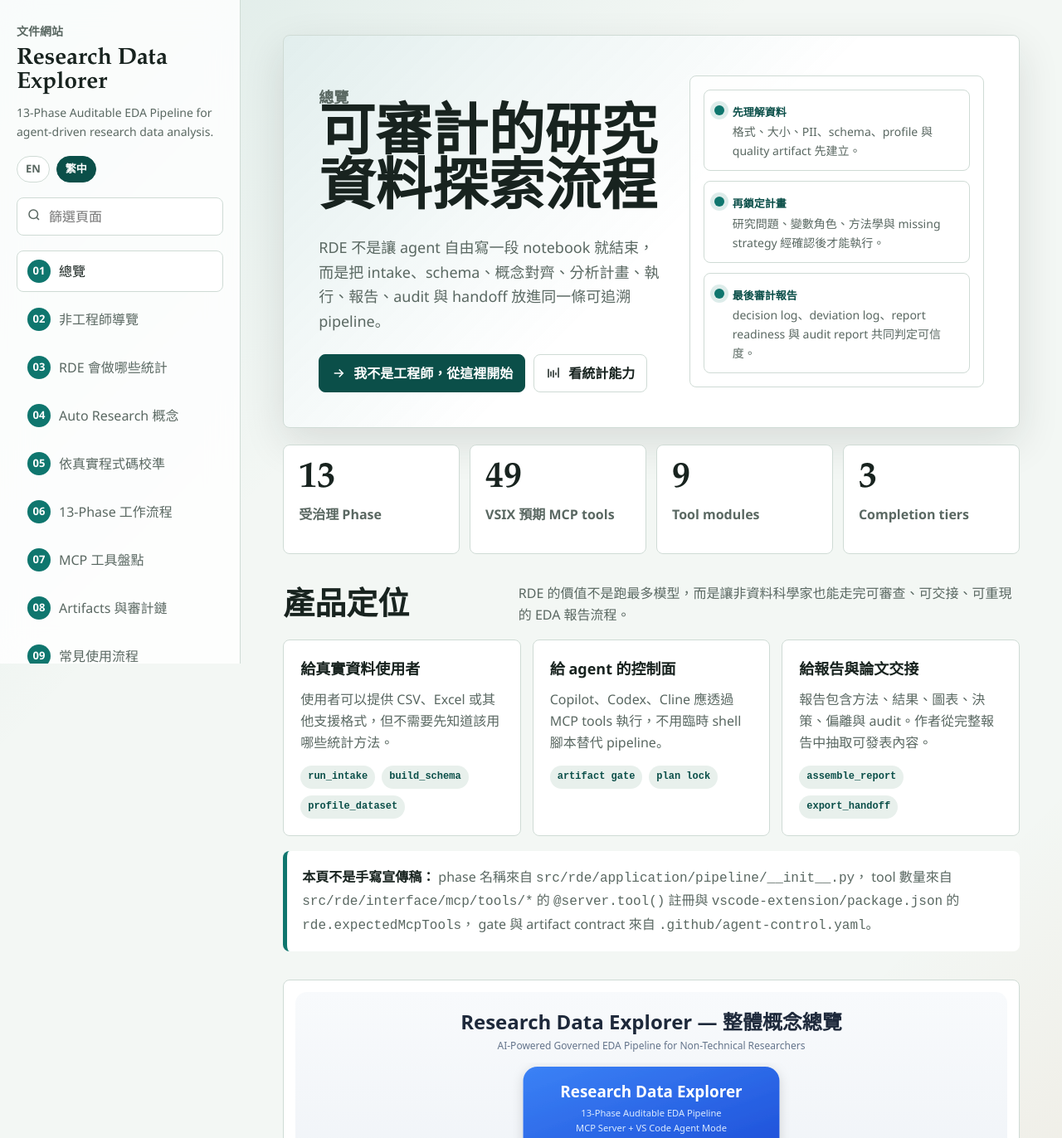
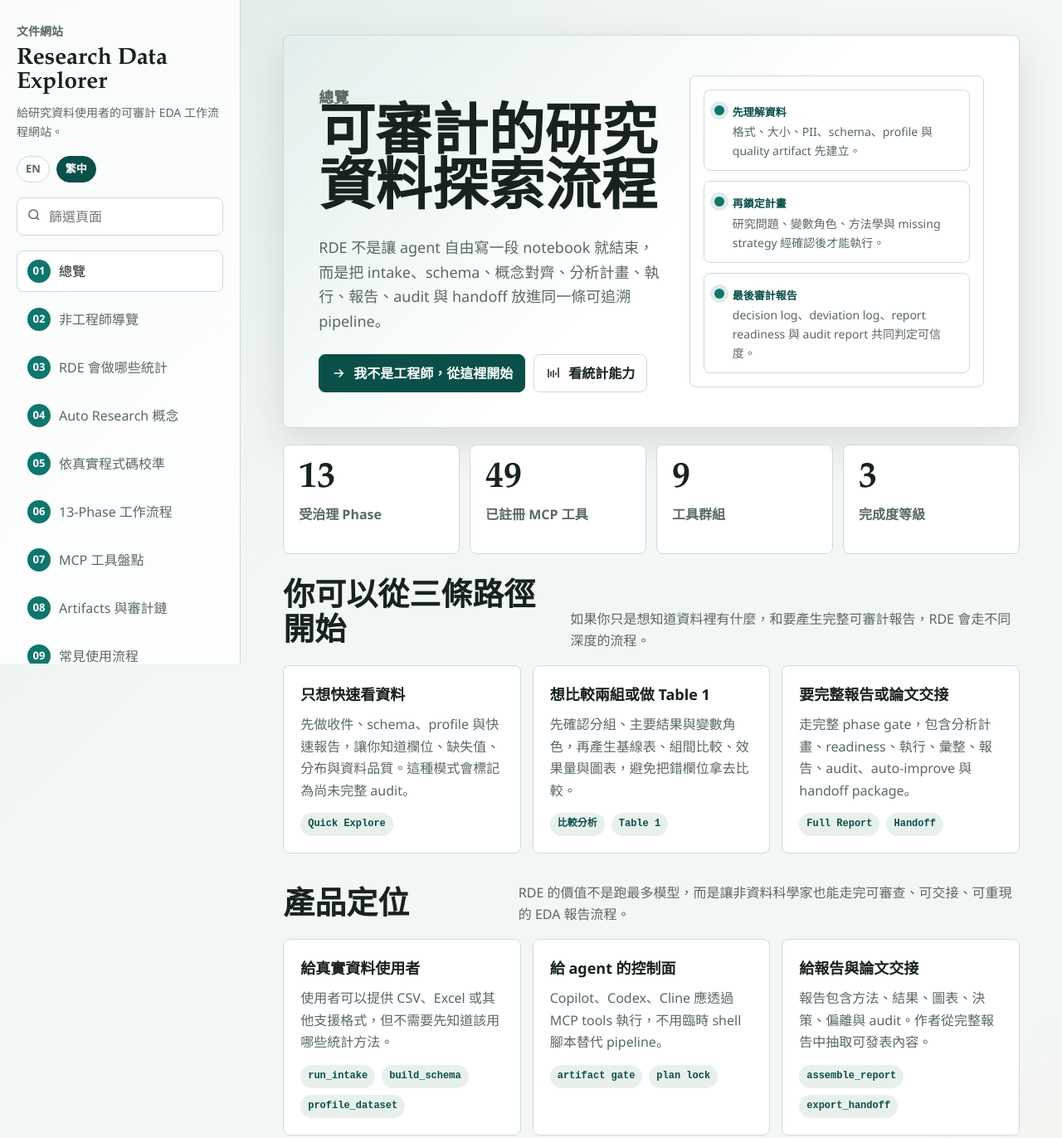
Before and after one commit to u9401066/research-data-explorer, a plain HTML site: page docs/index.html in a window 1280 px wide. Shown: the top 1372 px of the page at 83% size. Drawn offline with Linux system fonts and the light colour scheme.

Commit message:
Polish documentation site UX and i18n

```diff
--- a/docs/index.html
+++ b/docs/index.html
@@ -751,9 +751,9 @@
   <div class="shell">
     <aside class="sidebar" id="sidebar">
       <div class="brand">
-        <p class="kicker">文件網站</p>
+        <p class="kicker" id="brandKicker">文件網站</p>
         <h1>Research Data Explorer</h1>
-        <p>13-Phase Auditable EDA Pipeline for agent-driven research data analysis.</p>
+        <p id="brandSubtitle">給研究資料使用者的可審計 EDA 工作流程網站。</p>
       </div>
 
       <div class="lang" aria-label="language">
@@ -778,7 +778,7 @@
 
     <main>
       <div class="topbar">
-        <strong>RDE Workflow</strong>
+        <strong id="topbarTitle">RDE 工作流程</strong>
         <button class="menu-button" id="menuButton" aria-label="開啟選單">
           <svg viewBox="0 0 24 24" width="22" height="22" fill="none" stroke="currentColor" stroke-width="2" aria-hidden="true">
             <path d="M4 7h16M4 12h16M4 17h16"></path>
@@ -829,9 +829,33 @@
 
           <div class="stats" aria-label="RDE metrics">
             <div class="stat"><strong>13</strong><span>受治理 Phase</span></div>
-            <div class="stat"><strong>49</strong><span>VSIX 預期 MCP tools</span></div>
-            <div class="stat"><strong>9</strong><span>Tool modules</span></div>
-            <div class="stat"><strong>3</strong><span>Completion tiers</span></div>
+            <div class="stat"><strong>49</strong><span>已註冊 MCP 工具</span></div>
+            <div class="stat"><strong>9</strong><span>工具群組</span></div>
+            <div class="stat"><strong>3</strong><span>完成度等級</span></div>
+          </div>
+
+          <div class="section">
+            <div class="section-header">
+              <h3>你可以從三條路徑開始</h3>
+              <p>如果你只是想知道資料裡有什麼，和要產生完整可審計報告，RDE 會走不同深度的流程。</p>
+            </div>
+            <div class="grid">
+              <article class="card">
+                <h4>只想快速看資料</h4>
+                <p>先做收件、schema、profile 與快速報告，讓你知道欄位、缺失值、分布與資料品質。這種模式會標記為尚未完整 audit。</p>
+                <div class="tag-row"><span class="tag">Quick Explore</span></div>
+              </article>
+              <article class="card">
+                <h4>想比較兩組或做 Table 1</h4>
+                <p>先確認分組、主要結果與變數角色，再產生基線表、組間比較、效果量與圖表，避免把錯欄位拿去比較。</p>
+                <div class="tag-row"><span class="tag">比較分析</span><span class="tag">Table 1</span></div>
+              </article>
+              <article class="card">
+                <h4>要完整報告或論文交接</h4>
+                <p>走完整 phase gate，包含分析計畫、readiness、執行、彙整、報告、audit、auto-improve 與 handoff package。</p>
+                <div class="tag-row"><span class="tag">Full Report</span><span class="tag">Handoff</span></div>
+              </article>
+            </div>
           </div>
 
           <div class="section">
@@ -1382,9 +1406,33 @@ python3 -m rde</pre>
 
           <div class="stats" aria-label="RDE metrics">
             <div class="stat"><strong>13</strong><span>Governed phases</span></div>
-            <div class="stat"><strong>49</strong><span>Expected MCP tools</span></div>
-            <div class="stat"><strong>9</strong><span>Tool modules</span></div>
+            <div class="stat"><strong>49</strong><span>Registered MCP tools</span></div>
+            <div class="stat"><strong>9</strong><span>Tool groups</span></div>
             <div class="stat"><strong>3</strong><span>Completion tiers</span></div>
+          </div>
+
+          <div class="section">
+            <div class="section-header">
+              <h3>Start from the path that matches your goal</h3>
+              <p>A quick look at the data, a group comparison, and a full auditable report should not use the same level of workflow.</p>
+            </div>
+            <div class="grid">
+              <article class="card">
+                <h4>Quickly inspect a dataset</h4>
+                <p>Run intake, schema, profile, and a quick report so you can understand columns, missingness, distributions, and data quality. This mode is explicitly marked as not fully audited.</p>
+                <div class="tag-row"><span class="tag">Quick Explore</span></div>
+              </article>
+              <article class="card">
+                <h4>Compare groups or build Table 1</h4>
+                <p>Confirm the groups, endpoints, and variable roles first, then produce baseline tables, comparisons, effect-size context, and figures.</p>
+                <div class="tag-row"><span class="tag">Group comparison</span><span class="tag">Table 1</span></div>
+              </article>
+              <article class="card">
+                <h4>Prepare a full report or handoff</h4>
+                <p>Use the full phase gate path: plan, readiness, execution, collection, report assembly, audit, auto-improve, and handoff package.</p>
+                <div class="tag-row"><span class="tag">Full Report</span><span class="tag">Handoff</span></div>
+              </article>
+            </div>
           </div>
 
           <div class="section">
@@ -1720,8 +1768,8 @@ python3 -m rde</pre>
           </div>
         </section>
 
-        <footer class="footer">
-          Research Data Explorer workflow site. Source-aligned with repository docs and designed for GitHub Pages under <code>docs/</code>.
+        <footer class="footer" id="siteFooter">
+          Research Data Explorer 工作流程網站。內容對齊實際實作檔案，並透過 GitHub Pages 從 <code>docs/</code> 發布。
         </footer>
       </div>
     </main>
@@ -1914,9 +1962,27 @@ python3 -m rde</pre>
       document.getElementById("langZh").classList.toggle("active", activeLang === "zh");
       document.documentElement.lang = activeLang === "en" ? "en" : "zh-Hant";
       document.getElementById("filter").placeholder = activeLang === "en" ? "Filter pages" : "篩選頁面";
+      document.getElementById("brandKicker").textContent = activeLang === "en" ? "Documentation Site" : "文件網站";
+      document.getElementById("brandSubtitle").textContent = activeLang === "en"
+        ? "An auditable EDA workflow site for research data users."
+        : "給研究資料使用者的可審計 EDA 工作流程網站。";
+      document.getElementById("topbarTitle").textContent = activeLang === "en" ? "RDE Workflow" : "RDE 工作流程";
+      document.title = activeLang === "en"
+        ? "Research Data Explorer | Auditable EDA Workflow"
+        : "Research Data Explorer | 可審計 EDA 工作流程";
       document.getElementById("sidebarNote").textContent = activeLang === "en"
         ? "Content is aligned with real MCP tool registration, the pipeline state machine, the agent-control manifest, the VSIX manifest, and docs/figures. RDE's core idea is recorded execution and auditable reporting."
         : "內容來源對齊實際 MCP tool registration、pipeline state machine、agent-control manifest、VSIX manifest 與 docs/figures。RDE 的主軸是「工具執行有紀錄，報告可以被審查」。";
+      document.getElementById("siteFooter").innerHTML = activeLang === "en"
+        ? "Research Data Explorer workflow site. Source-aligned with implementation files and published through GitHub Pages under <code>docs/</code>."
+        : "Research Data Explorer 工作流程網站。內容對齊實際實作檔案，並透過 GitHub Pages 從 <code>docs/</code> 發布。";
+      document.querySelectorAll("[data-route]").forEach((item) => {
+        if (item.dataset.route === activeRoute) {
+          item.setAttribute("aria-current", "page");
+        } else {
+          item.removeAttribute("aria-current");
+        }
+      });
       document.body.classList.remove("menu-open");
 
       if (!known) {
```
